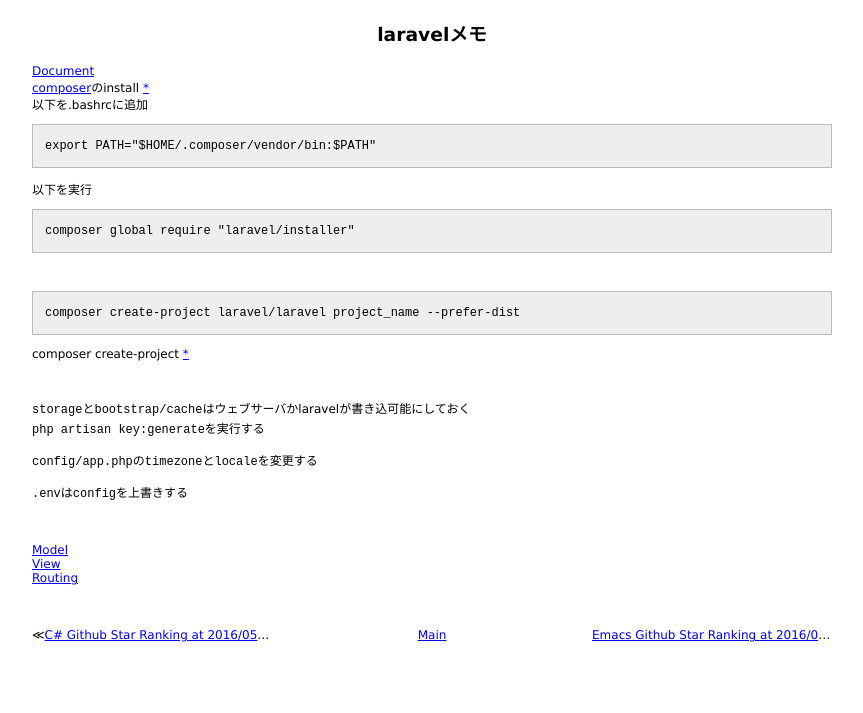
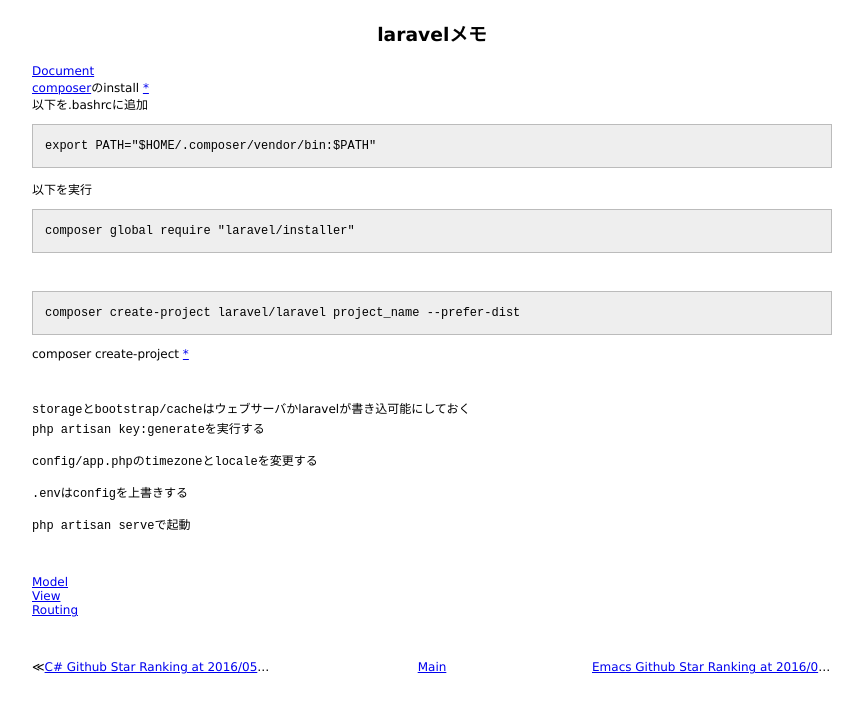
Before and after one commit to 38elements/38elements.github.com, a Jekyll site: the page built from _posts/2016-05-03-laravel.md, in a window 1280 px wide. Shown: the top 713 px of the page, without its empty margins (208-1071 px from the left). Built offline with Jekyll 4.4.1, drawn with Linux system fonts in a browser that asks for light colours.

Commit message:
Update 2016-05-03-laravel.md

```diff
--- a/_posts/2016-05-03-laravel.md
+++ b/_posts/2016-05-03-laravel.md
@@ -30,6 +30,8 @@ composer create-project [*](https://getcomposer.org/doc/03-cli.md#create-project
 `config/app.php`の`timezone`と`locale`を変更する
 
 `.env`は`config`を上書きする
+
+`php artisan serve`で起動
 <br>
 <br>
 
```
